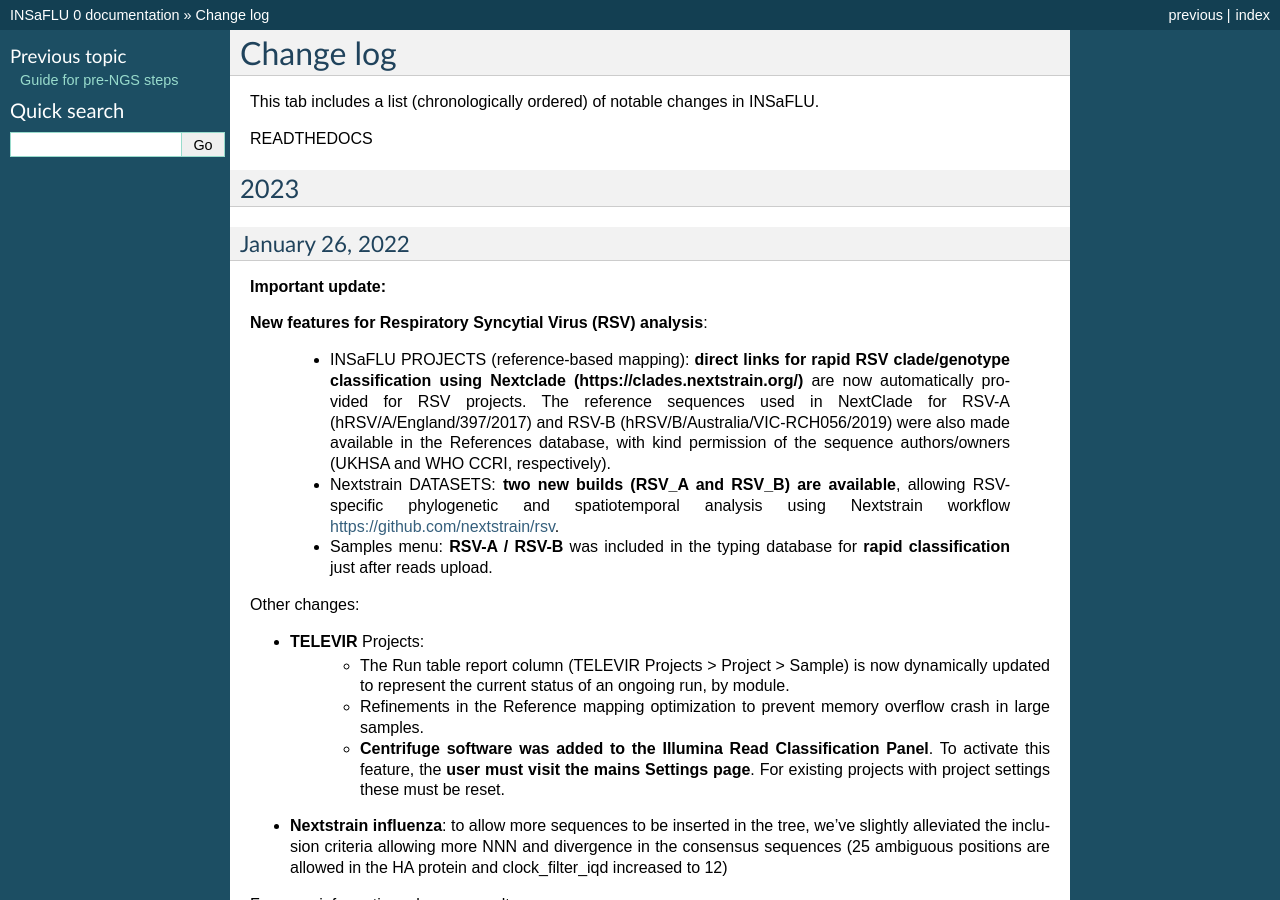
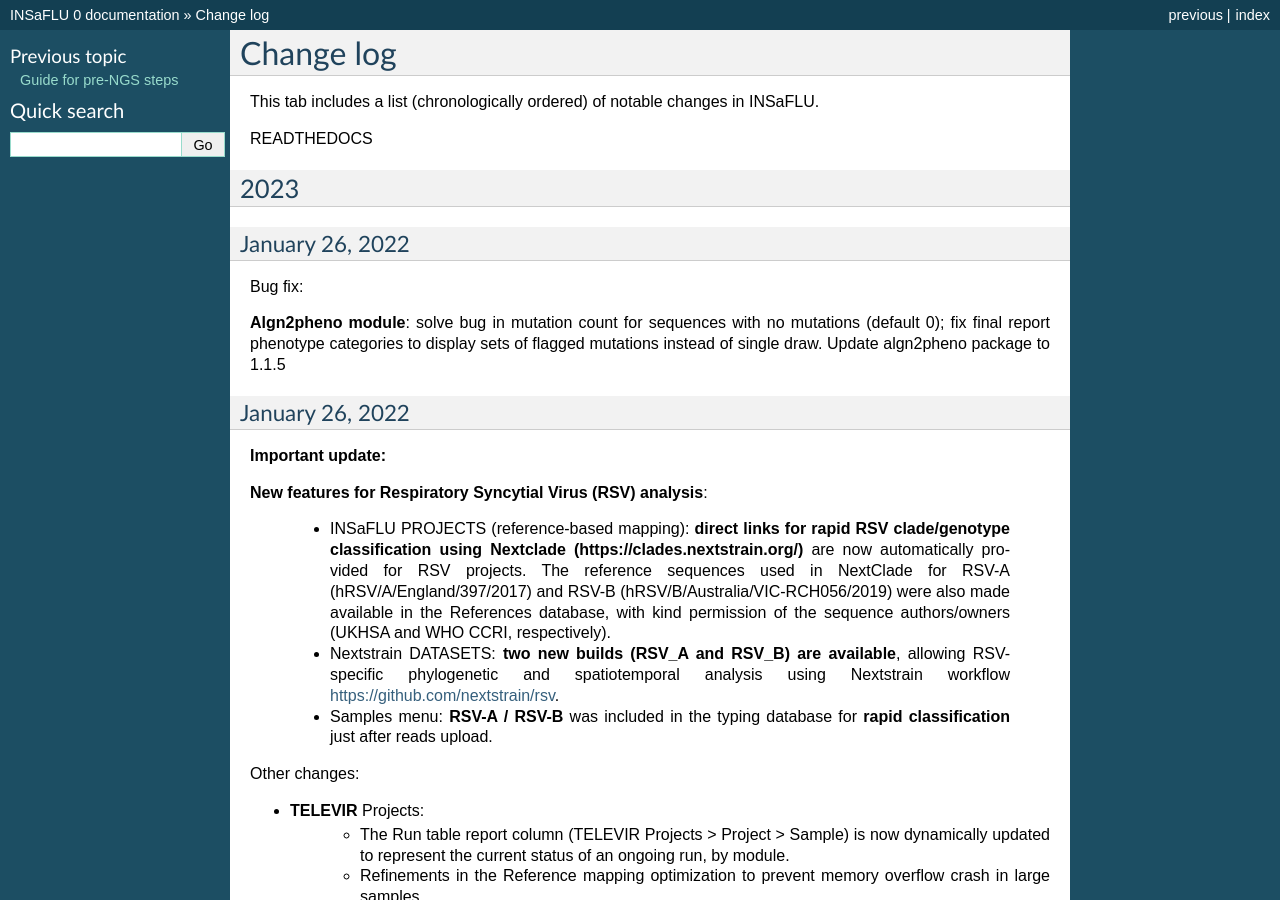
Before and after one commit to INSaFLU/insaflu_docs, a Sphinx documentation site: the page built from docs/change_log.rst, in a window 1280 px wide and 900 px high. Built offline with Sphinx 7.4.7, drawn with Linux system fonts in a browser that asks for light colours; formulas are drawn with MathJax 3.

Commit message:
Bux fix algn2pheno

```diff
--- a/docs/change_log.rst
+++ b/docs/change_log.rst
@@ -8,6 +8,15 @@
 
 2023
 -------
+
+January 26, 2022
+..........................
+
+Bug fix:
+
+**Algn2pheno module**: solve bug in mutation count for sequences with no mutations (default 0); fix final report phenotype categories to display sets of flagged mutations instead of single draw. Update algn2pheno package to 1.1.5
+
+
 
 January 26, 2022
 ..........................
```
